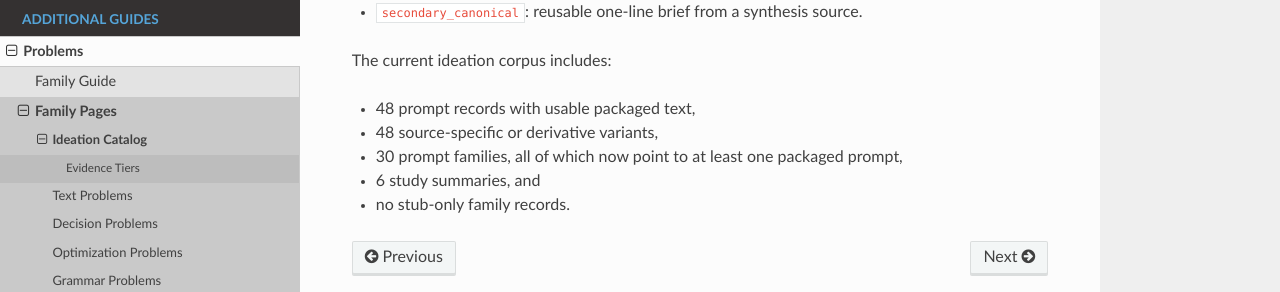
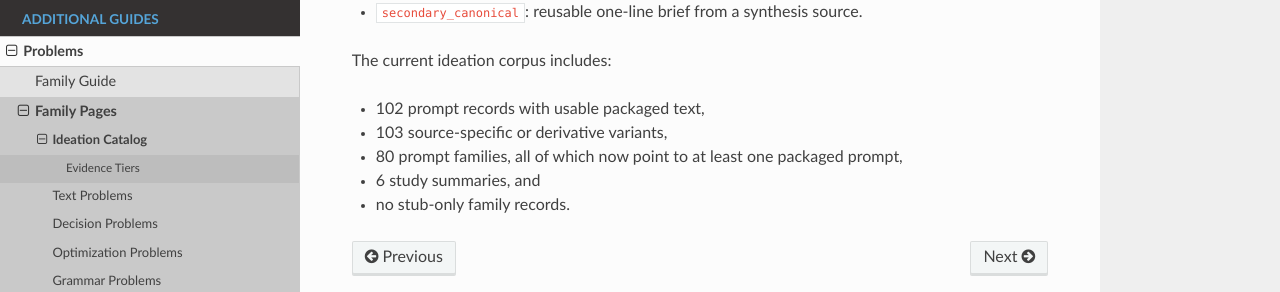
Before and after one commit to cmudrc/design-research-problems, a Sphinx documentation site: the page built from docs/problems/ideation.rst, in a window 1280 px wide. Shown: the part 508-800 px from the top of the page. Built offline with Sphinx 7.4.7 and the Read the Docs theme 3.1.0, drawn with Linux system fonts in a browser that asks for light colours; pages that are not in the unit, such as notebooks, are missing from menus.

Commit message:
Refresh ideation catalog docs counts

```diff
--- a/docs/problems/ideation.rst
+++ b/docs/problems/ideation.rst
@@ -22,8 +22,8 @@ Evidence Tiers
 
 The current ideation corpus includes:
 
-- 48 prompt records with usable packaged text,
-- 48 source-specific or derivative variants,
-- 30 prompt families, all of which now point to at least one packaged prompt,
+- 102 prompt records with usable packaged text,
+- 103 source-specific or derivative variants,
+- 80 prompt families, all of which now point to at least one packaged prompt,
 - 6 study summaries, and
 - no stub-only family records.
```
Also changed, not shown: README.md (+1 -1 lines).
